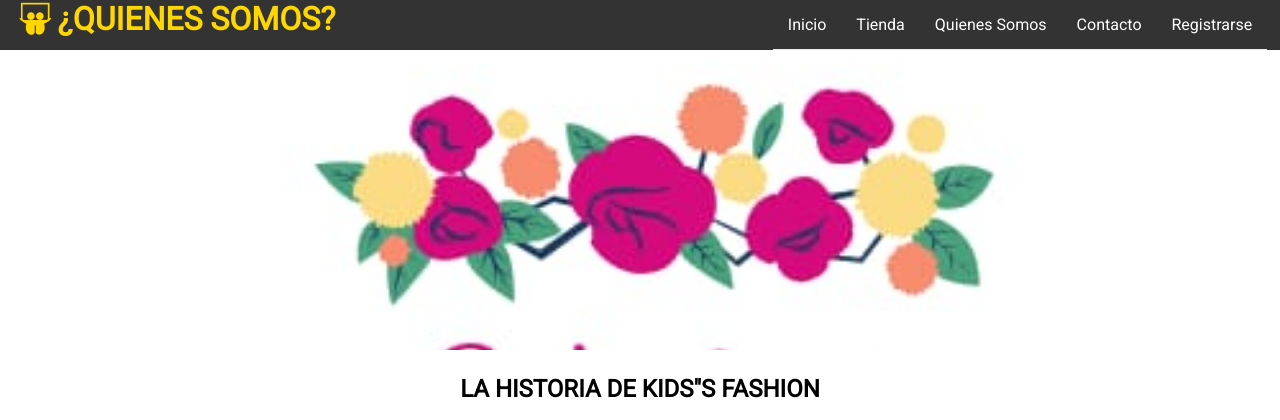
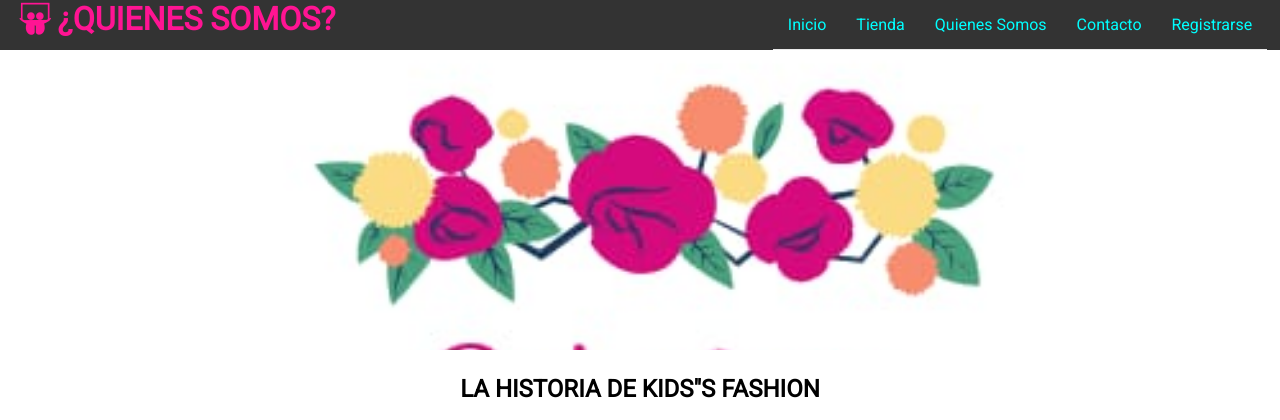
Before and after one commit to PolancoG/kids_fashion, a PHP site: page /HTML/quienes-index.html in a window 1280 px wide; the page is wider, and only the part inside the window is pictured. Shown: the top 420 px of that part. Run offline with PHP 8.4, Linux system fonts and the light colour scheme.

Commit message:
subiendo new cambios by me

```diff
--- a/CSS/INICIO.css
+++ b/CSS/INICIO.css
@@ -55,7 +55,7 @@ header label{
 	height: 50px;
 	text-decoration: none;
 	padding: 15px;
-	color: #00bfff;
+	color:#00FFFF ;
 	border-bottom: 1px solid rgba(255, 255, 255, 0.9);
 }
 .MENU a:hover{
--- a/CSS/quienes-s.css
+++ b/CSS/quienes-s.css
@@ -15,7 +15,7 @@ header {
 	width: 100%;
 	height: 50px;
 	background: #333;
-	color: #ffd700;
+	color: #ff1493;
 	position: fixed;
 	top: 0;
 	left: 0;
@@ -56,7 +56,7 @@ header label{
 	height: 50px;
 	text-decoration: none;
 	padding: 15px;
-	color: #fff;
+	color: #00FFFF;
 	border-bottom: 1px solid rgba(255, 255, 255, 0.9);
 }
 .MENU a:hover{
--- a/HTML/login.html
+++ b/HTML/login.html
@@ -25,7 +25,7 @@
 				</div>
 				<input type="submit"   value="Acceder" class="button">
 				<p>Al registrarte,aceptas nuestras Condiciones de uso y Politicas de privacidad</p>
-				<p>¿No tienes una cuenta? <a class="link"href="../HTML/registro.html">Registrarse</a></p>
+				<p>¿No tienes una cuenta? <a class="link"href="../HTML/registro.html">Registrarse</a></p><a class="link"href="index.html">Regresar a Inicio</a>
 			</div>
 		</form>
 		<br>
--- a/HTML/quienes-index.html
+++ b/HTML/quienes-index.html
@@ -19,7 +19,7 @@
 				<a href="../HTML/index.html">Inicio</a>
 				<a href="../HTML/P-TIENDA.html">Tienda</a>
 				<a href="../HTML/quienes-index.html">Quienes Somos</a>
-				<a href="../HTML/C-index.html">Contacto</a>
+				<a href="../HTML/contacto.html">Contacto</a>
 				<a href="../HTML/registro.html">Registrarse</a>
 
 			</nav>
--- a/HTML/registro.html
+++ b/HTML/registro.html
@@ -38,7 +38,8 @@
 				</div>
 				<input type="submit"   value="Registrarse" class="button">
 				<p>Al registrarte,aceptas nuestras Condiciones de uso y Politicas de privacidad</p>
-				<p>¿Ya tienes una cuenta? <a class="link"href="login.html">Iniciar sesion</a></p>
+				<p>¿Ya tienes una cuenta? <a class="link"href="login.html">Iniciar sesion</a></p><a class="link"href="index.html">Regresar a Inicio</a>
+
 			</div>
 		</form>
 		<br>
```
